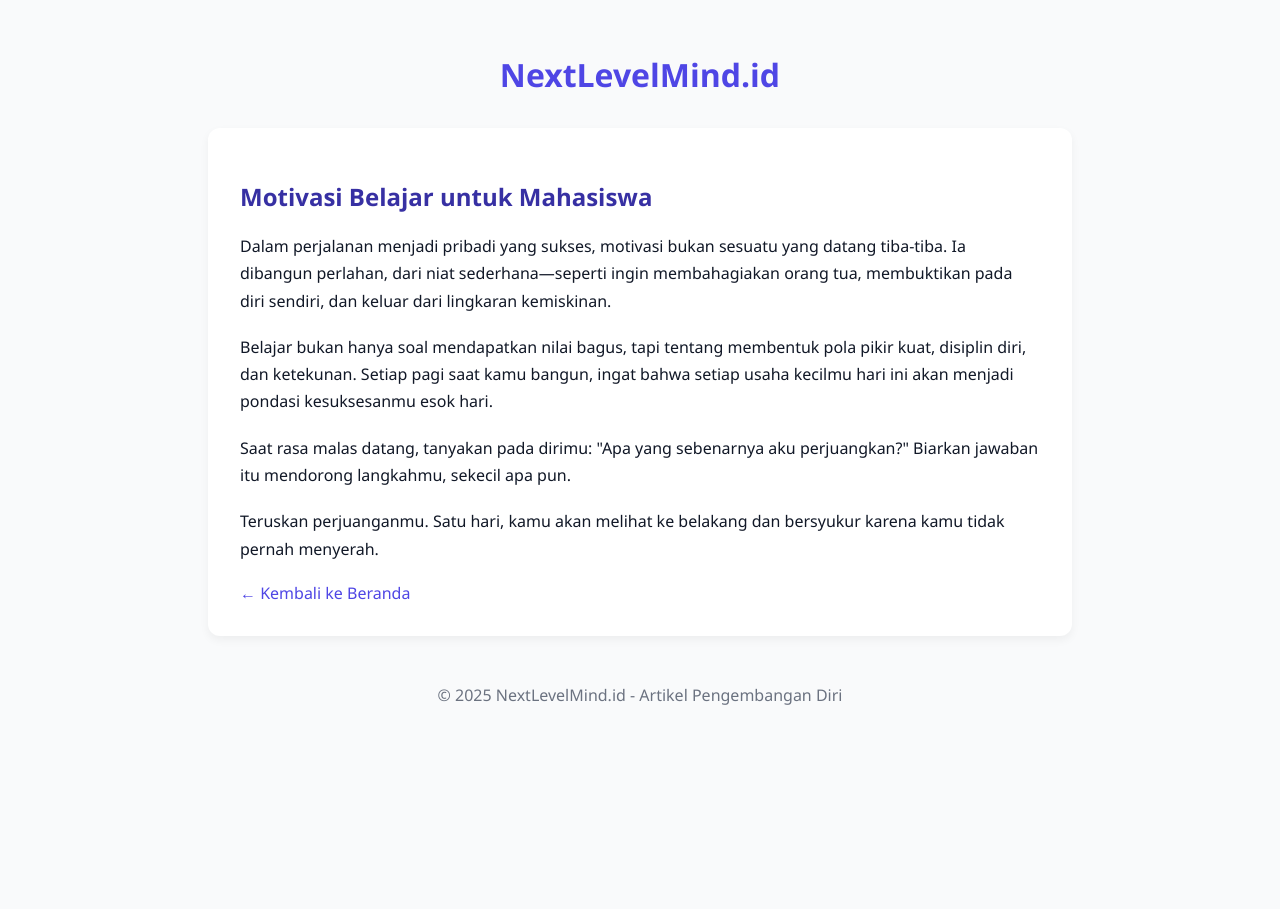
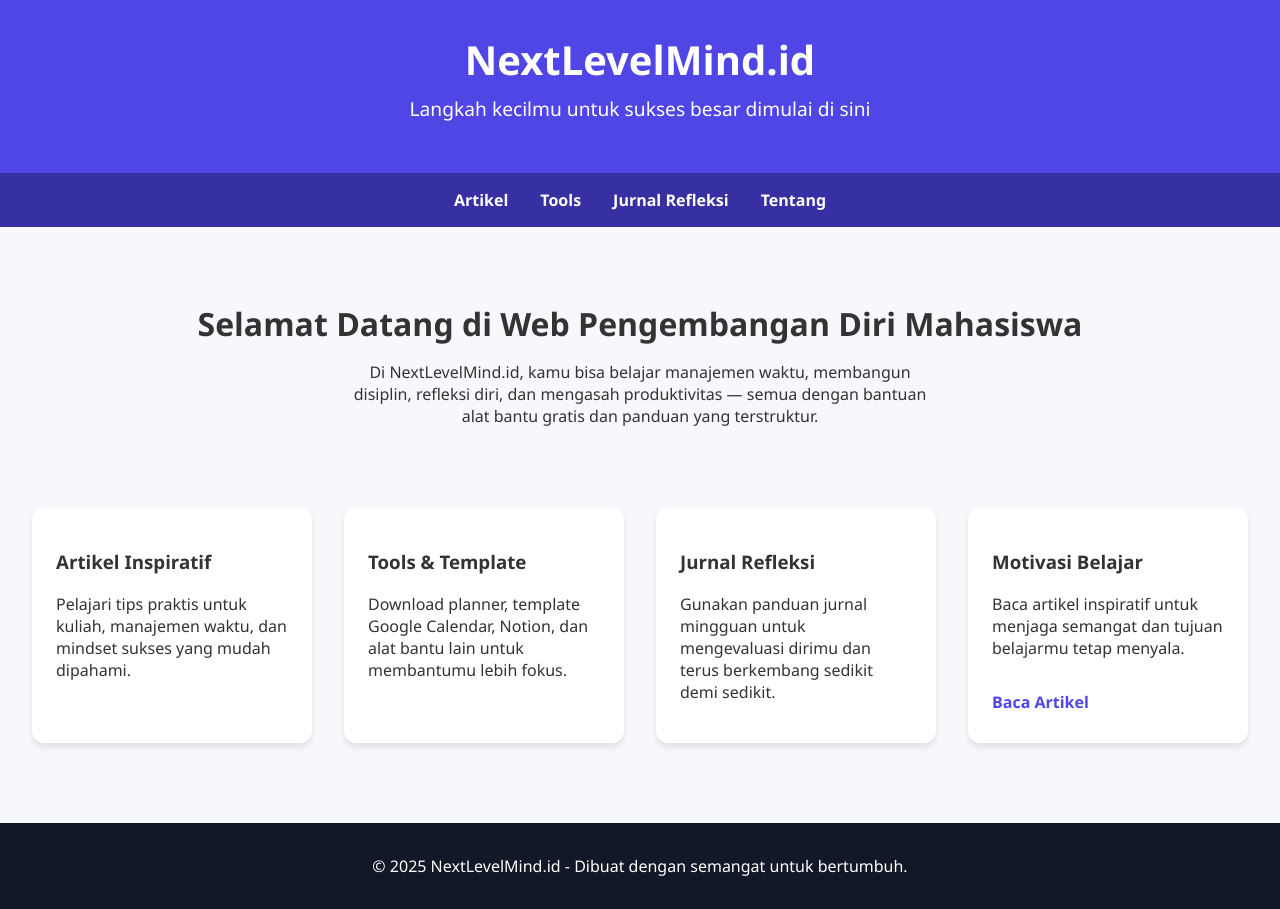
Before and after one commit to bastianpakpahan13/nextlevelmind, a plain HTML site: page motivasi.html in a window 1280 px wide. Before the commit the page ends 800 px from the top, so only its background shows below. Drawn offline with Linux system fonts and the light colour scheme.

Commit message:
Update motivasi.html

```diff
--- a/motivasi.html
+++ b/motivasi.html
@@ -1,75 +1,124 @@
 <!DOCTYPE html>
 <html lang="id">
 <head>
-  <meta charset="UTF-8">
-  <meta name="viewport" content="width=device-width, initial-scale=1.0">
-  <title>Motivasi Belajar - NextLevelMind.id</title>
+  <meta charset="UTF-8" />
+  <meta name="viewport" content="width=device-width, initial-scale=1.0" />
+  <title>NextLevelMind.id</title>
   <style>
     body {
       font-family: 'Segoe UI', sans-serif;
       margin: 0;
-      padding: 2rem;
-      background-color: #f9fafb;
-      color: #111827;
+      padding: 0;
+      background-color: #f7f8fc;
+      color: #333;
     }
     header {
+      background-color: #4f46e5;
+      color: white;
+      padding: 2rem;
       text-align: center;
-      margin-bottom: 2rem;
     }
     header h1 {
+      margin: 0;
+      font-size: 2.5rem;
+    }
+    header p {
+      font-size: 1.2rem;
+      margin-top: 0.5rem;
+    }
+    nav {
+      background-color: #3730a3;
+      color: white;
+      display: flex;
+      justify-content: center;
+      padding: 1rem;
+      gap: 2rem;
+    }
+    nav a {
+      color: white;
+      text-decoration: none;
+      font-weight: bold;
+    }
+    .hero {
+      text-align: center;
+      padding: 3rem 1rem;
+    }
+    .hero h2 {
       font-size: 2rem;
+      margin-bottom: 1rem;
+    }
+    .hero p {
+      max-width: 600px;
+      margin: 0 auto;
+    }
+    .features {
+      display: grid;
+      grid-template-columns: repeat(auto-fit, minmax(250px, 1fr));
+      gap: 2rem;
+      padding: 2rem;
+    }
+    .feature-card {
+      background-color: white;
+      border-radius: 12px;
+      padding: 1.5rem;
+      box-shadow: 0 4px 6px rgba(0, 0, 0, 0.1);
+    }
+    .feature-card a {
+      display: inline-block;
+      margin-top: 1rem;
       color: #4f46e5;
-    }
-    article {
-      max-width: 800px;
-      margin: 0 auto;
-      background: white;
-      padding: 2rem;
-      border-radius: 12px;
-      box-shadow: 0 4px 10px rgba(0,0,0,0.05);
-    }
-    article h2 {
-      color: #3730a3;
-    }
-    article p {
-      line-height: 1.7;
-      margin-bottom: 1.2rem;
+      font-weight: bold;
+      text-decoration: none;
     }
     footer {
+      background-color: #111827;
+      color: white;
       text-align: center;
+      padding: 1rem;
       margin-top: 3rem;
-      color: #6b7280;
-    }
-    a {
-      color: #4f46e5;
-      text-decoration: none;
     }
   </style>
 </head>
 <body>
   <header>
     <h1>NextLevelMind.id</h1>
+    <p>Langkah kecilmu untuk sukses besar dimulai di sini</p>
   </header>
 
-  <article>
-    <h2>Motivasi Belajar untuk Mahasiswa</h2>
-    <p>
-      Dalam perjalanan menjadi pribadi yang sukses, motivasi bukan sesuatu yang datang tiba-tiba. Ia dibangun perlahan, dari niat sederhana—seperti ingin membahagiakan orang tua, membuktikan pada diri sendiri, dan keluar dari lingkaran kemiskinan.
-    </p>
-    <p>
-      Belajar bukan hanya soal mendapatkan nilai bagus, tapi tentang membentuk pola pikir kuat, disiplin diri, dan ketekunan. Setiap pagi saat kamu bangun, ingat bahwa setiap usaha kecilmu hari ini akan menjadi pondasi kesuksesanmu esok hari.
-    </p>
-    <p>
-      Saat rasa malas datang, tanyakan pada dirimu: "Apa yang sebenarnya aku perjuangkan?" Biarkan jawaban itu mendorong langkahmu, sekecil apa pun.
-    </p>
-    <p>
-      Teruskan perjuanganmu. Satu hari, kamu akan melihat ke belakang dan bersyukur karena kamu tidak pernah menyerah.
-    </p>
-    <a href="/nextlevelmind/">← Kembali ke Beranda</a>
-  </article>
+  <nav>
+    <a href="#artikel">Artikel</a>
+    <a href="#tools">Tools</a>
+    <a href="#refleksi">Jurnal Refleksi</a>
+    <a href="#tentang">Tentang</a>
+  </nav>
+
+  <section class="hero">
+    <h2>Selamat Datang di Web Pengembangan Diri Mahasiswa</h2>
+    <p>Di NextLevelMind.id, kamu bisa belajar manajemen waktu, membangun disiplin, refleksi diri, dan mengasah produktivitas — semua dengan bantuan alat bantu gratis dan panduan yang terstruktur.</p>
+  </section>
+
+  <section class="features">
+    <div class="feature-card">
+      <h3>Artikel Inspiratif</h3>
+      <p>Pelajari tips praktis untuk kuliah, manajemen waktu, dan mindset sukses yang mudah dipahami.</p>
+    </div>
+    <div class="feature-card">
+      <h3>Tools & Template</h3>
+      <p>Download planner, template Google Calendar, Notion, dan alat bantu lain untuk membantumu lebih fokus.</p>
+    </div>
+    <div class="feature-card">
+      <h3>Jurnal Refleksi</h3>
+      <p>Gunakan panduan jurnal mingguan untuk mengevaluasi dirimu dan terus berkembang sedikit demi sedikit.</p>
+    </div>
+    <div class="feature-card">
+      <h3>Motivasi Belajar</h3>
+      <p>Baca artikel inspiratif untuk menjaga semangat dan tujuan belajarmu tetap menyala.</p>
+      <a href="motivasi.html">Baca Artikel</a>
+    </div>
+  </section>
 
   <footer>
-    <p>© 2025 NextLevelMind.id - Artikel Pengembangan Diri</p>
+    <p>© 2025 NextLevelMind.id - Dibuat dengan semangat untuk bertumbuh.</p>
   </footer>
 </body>
 </html>
```
